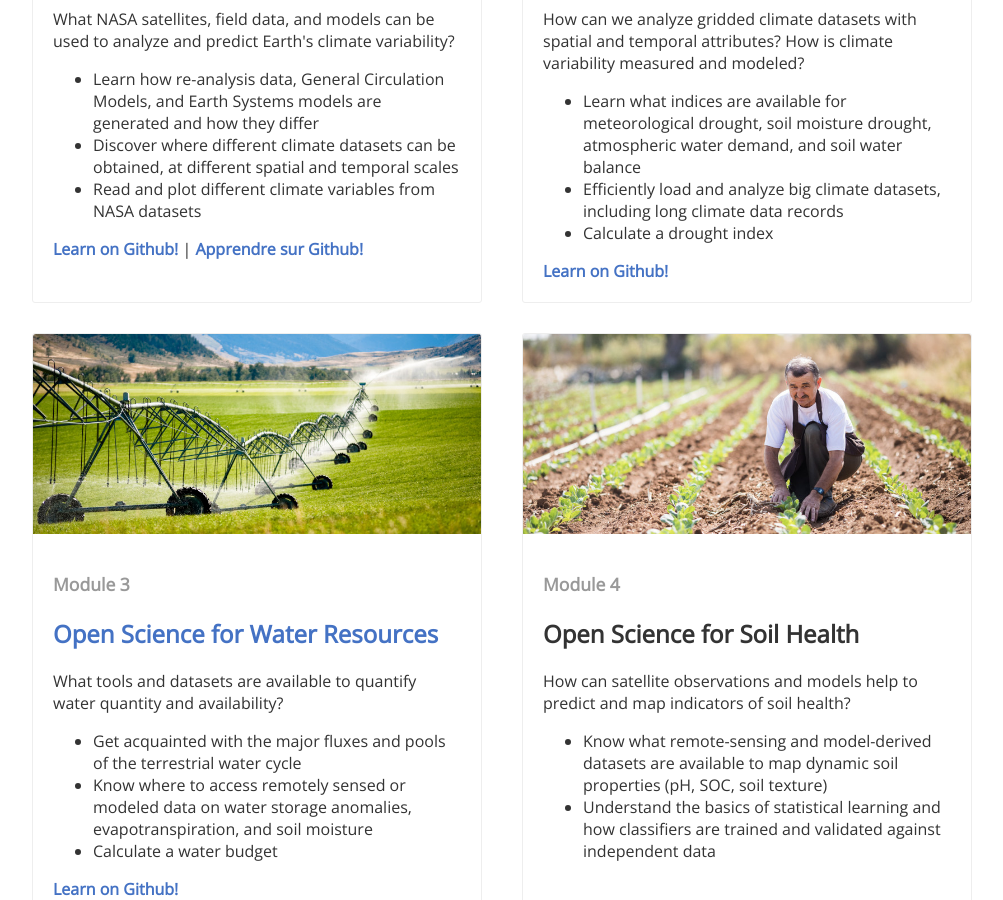
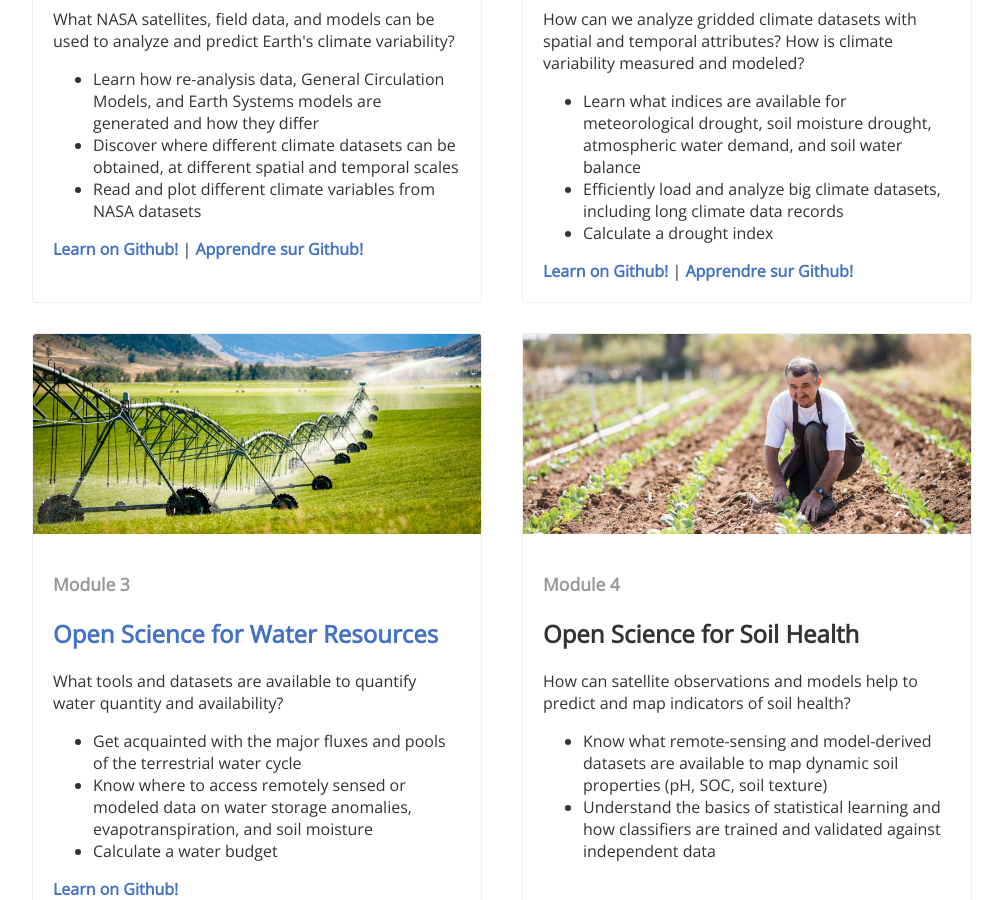
Before and after one commit to OpenClimateScience/OpenClimateScience.github.io, a Jekyll site: the page built from curriculum.md, in a window 1280 px wide and 900 px high, scrolled down 826 px. Shown: the whole window, without its empty margins (138-1141 px from the left). Built offline with Jekyll 4.4.1, drawn with Linux system fonts in a browser that asks for light colours; nearby versions of some CDN libraries.

Commit message:
Added link to French version of M2

```diff
--- a/curriculum.md
+++ b/curriculum.md
@@ -49,7 +49,8 @@ permalink: /curriculum
 					<li>Efficiently load and analyze big climate datasets, including long climate data records</li>
 					<li>Calculate a drought index</li>
 				</ul>
-				<a href="https://github.com/OpenClimateScience/M2-Computational-Climate-Science" target="_blank"><b>Learn on Github!</b></a>
+				<a href="https://github.com/OpenClimateScience/M2-Computational-Climate-Science" target="_blank"><b>Learn on Github!</b></a>  |
+				<a href="https://github.com/OpenClimateScience/M2-Computational-Climate-Science-FR" target="_blank"><b>Apprendre sur Github!</b></a>
 			</div>
 		</div>
 	</div>
```
